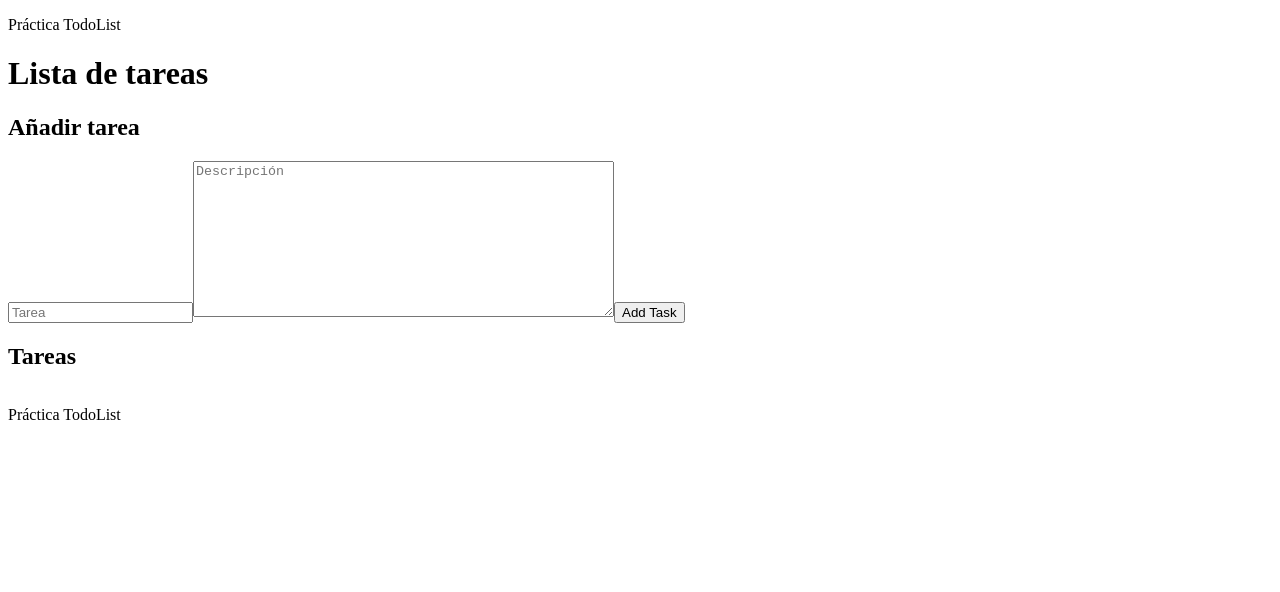
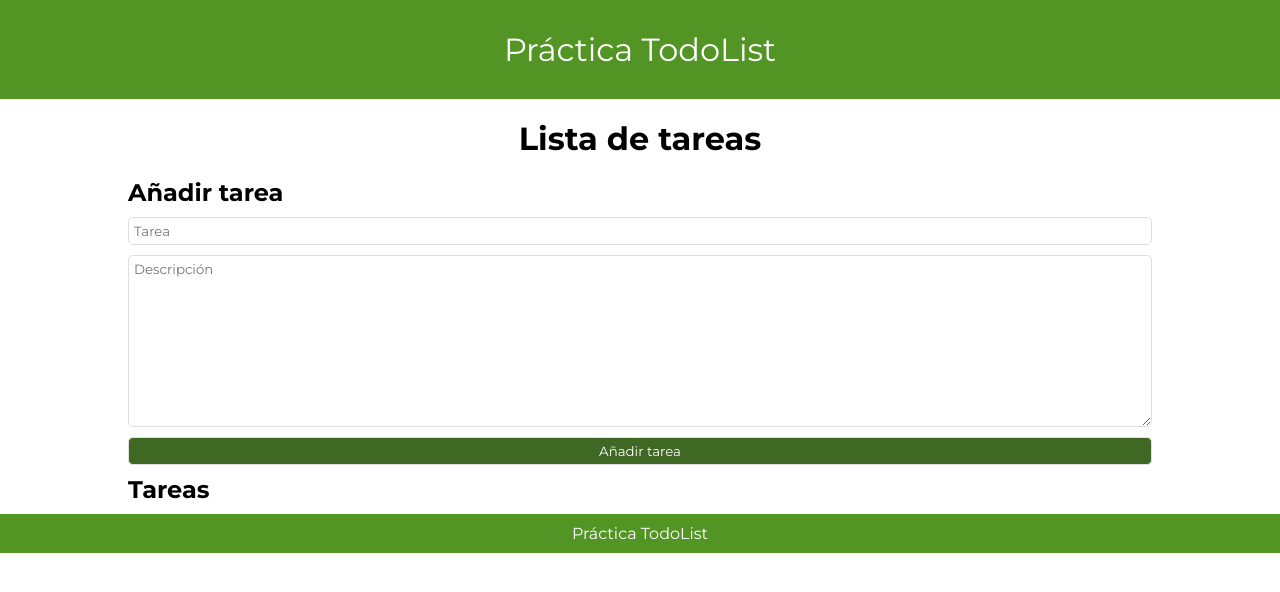
Before and after one commit to DREWiex/practica-todolist, a React (Vite) app: page / in a window 1280 px wide. Shown: the top 592 px of the page. Built offline with nearby package versions, Linux system fonts and the light colour scheme.

Commit message:
Cambio button submit por input submit. Comienzo CSS

```diff
--- a/src/App.jsx
+++ b/src/App.jsx
@@ -4,12 +4,11 @@ import { ToDoList } from "./components/ToDoList";
 function App() {
 
 
-
   return (
 
     <>
 
-      <header>
+      <header className="flex bg-green">
 
         <p>Práctica TodoList</p>
 
@@ -23,7 +22,7 @@ function App() {
 
       </main>
 
-      <footer>
+      <footer className="flex bg-green">
 
         <p>Práctica TodoList</p>
 
--- a/src/components/Form.jsx
+++ b/src/components/Form.jsx
@@ -26,7 +26,7 @@ export const Form = ({ handleNewTask }) => {
 
             <h2>Añadir tarea</h2>
 
-            <form action="" onSubmit={handleSubmit}>
+            <form action="" onSubmit={handleSubmit} className="flex">
 
                 <input
                     type="text"
@@ -45,10 +45,10 @@ export const Form = ({ handleNewTask }) => {
                     onChange={handleChange}>
                 </textarea>
 
-                <button
-                    type="submit">
-                    Add Task
-                </button>
+                <input
+                    type="submit"
+                    value="Añadir tarea"
+                />
 
                 {
                     //sent && <p>Formulario enviado </p>
--- a/src/index.css
+++ b/src/index.css
@@ -2,5 +2,70 @@
 
 :root{
     --white: #fff;
+    --black: #000;
+    --gray: #e0e0e0;
+    --lightgreen: #539525;
+    --darkgreen: #3f6825;
+    --red: #ee0a1b;
+}
 
+*{
+    padding: 0;
+    margin: 0;
+    box-sizing: border-box;
+    font-family: 'Montserrat', sans-serif;
 }
+
+header{
+    font-size: 2rem;
+    padding: 30px;
+}
+
+main{
+    width: 80%;
+    margin: 0 auto;
+}
+
+h1{
+    align-self: center;
+    margin: 20px;
+}
+
+h2{
+    padding-bottom: 10px;
+}
+
+form > *{
+    padding: 5px;
+    margin-bottom: 10px;
+    border: 1px solid var(--gray);
+    border-radius: 5px;
+}
+
+input[type="submit"]{
+    background-color: var(--darkgreen);
+    color: var(--white);
+}
+
+footer{
+    font-size: 1rem;
+    padding: 10px;
+}
+
+.flex{
+    display: flex;
+    flex-direction: column;
+}
+
+.flex > p{
+    align-self: center;
+}
+
+.pb-20{
+    padding-bottom: 20px;
+}
+
+.bg-green{
+    background-color: var(--lightgreen);
+    color: var(--white);
+}
```
